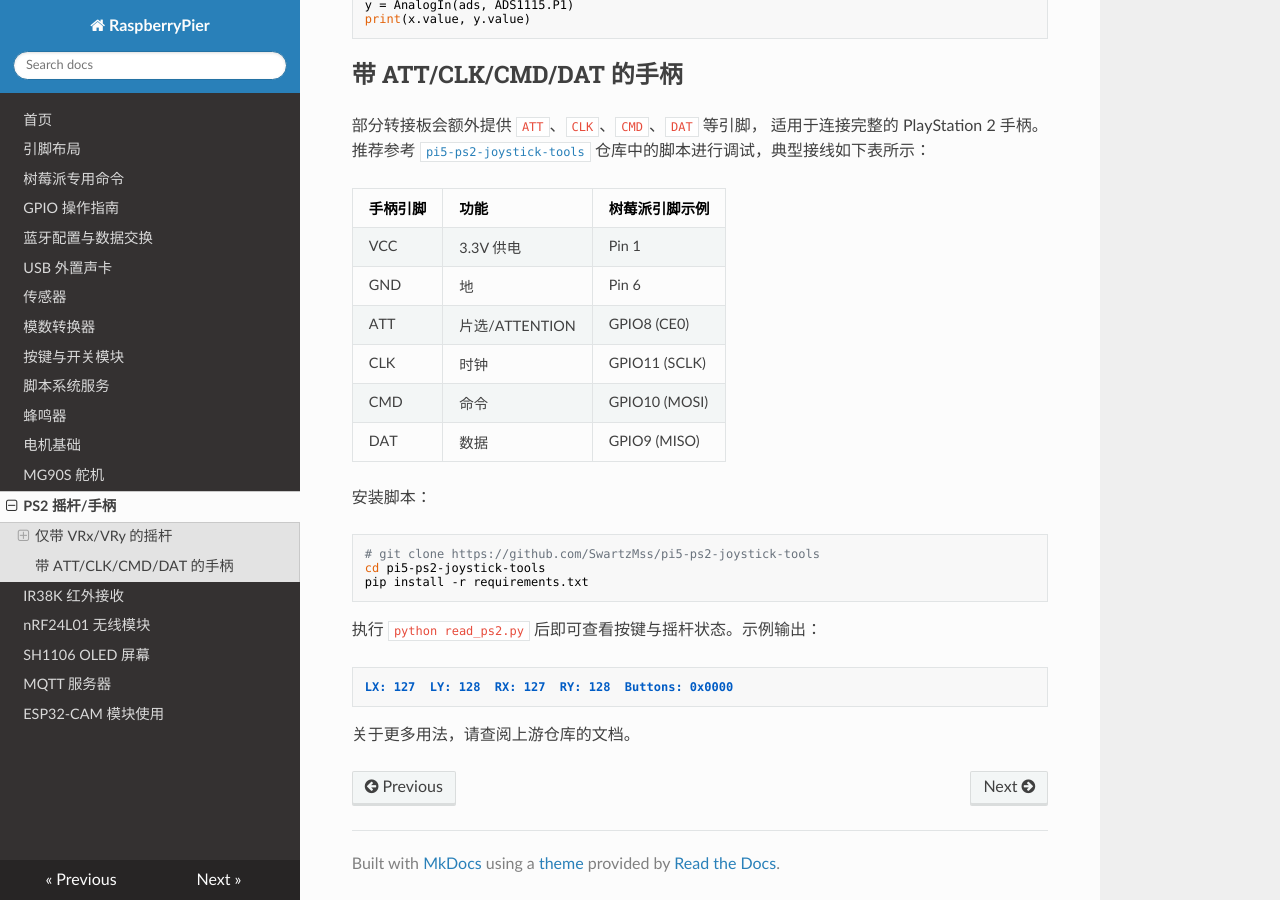
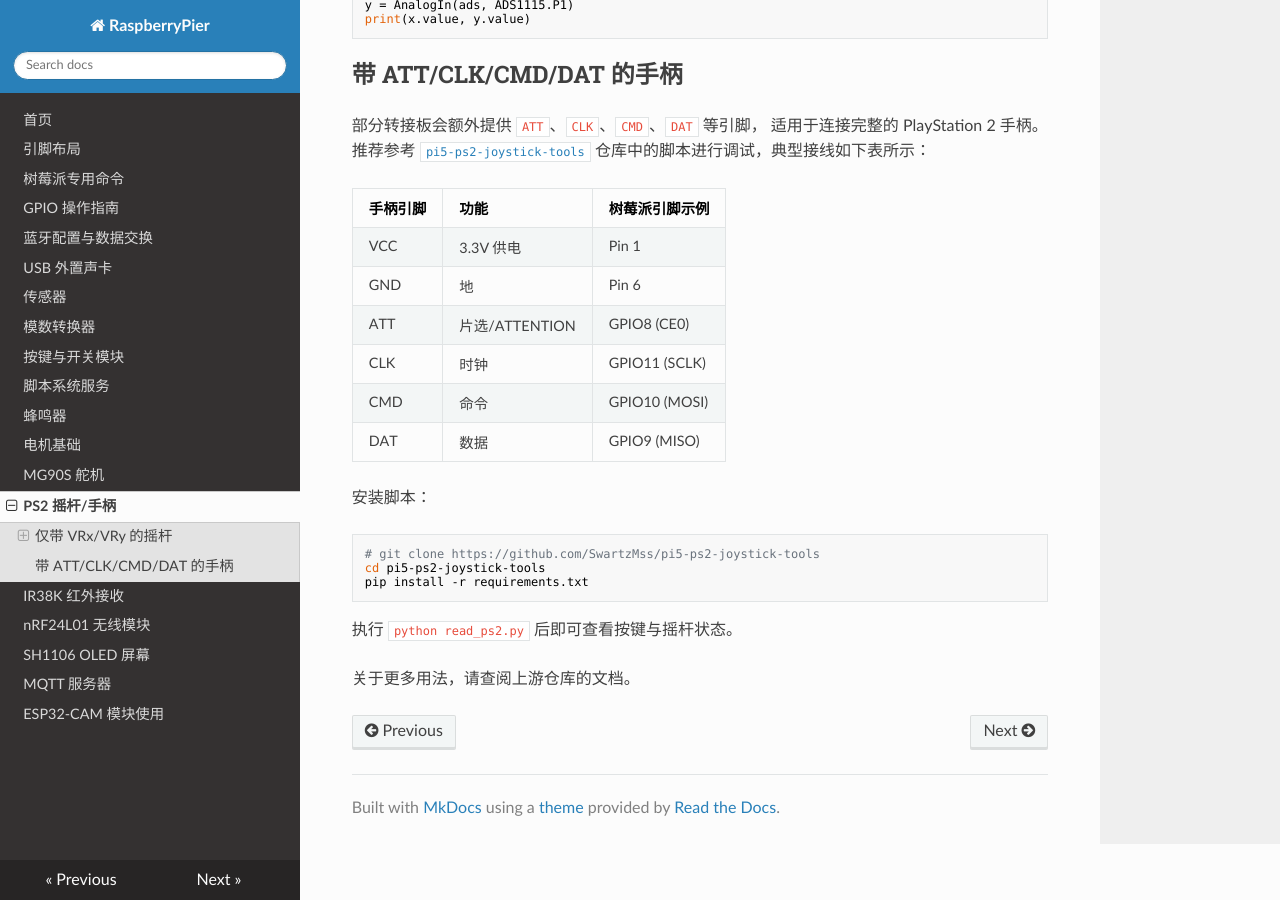
Before and after one commit to SwartzMss/RaspberryPier, an MkDocs documentation site: the page built from docs/ps2-joystick.md, in a window 1280 px wide and 900 px high, scrolled down 769 px. Built offline with MkDocs 1.6.1, drawn with Linux system fonts in a browser that asks for light colours; nearby versions of some CDN libraries.

Commit message:
Remove PS2 output example

````diff
--- a/docs/ps2-joystick.md
+++ b/docs/ps2-joystick.md
@@ -54,11 +54,6 @@ print(x.value, y.value)
 cd pi5-ps2-joystick-tools
 pip install -r requirements.txt
 ```
-
-执行 `python read_ps2.py` 后即可查看按键与摇杆状态。示例输出：
-
-```
-LX: 127  LY: 128  RX: 127  RY: 128  Buttons: 0x0000
-```
+执行 `python read_ps2.py` 后即可查看按键与摇杆状态。
 
 关于更多用法，请查阅上游仓库的文档。
````
